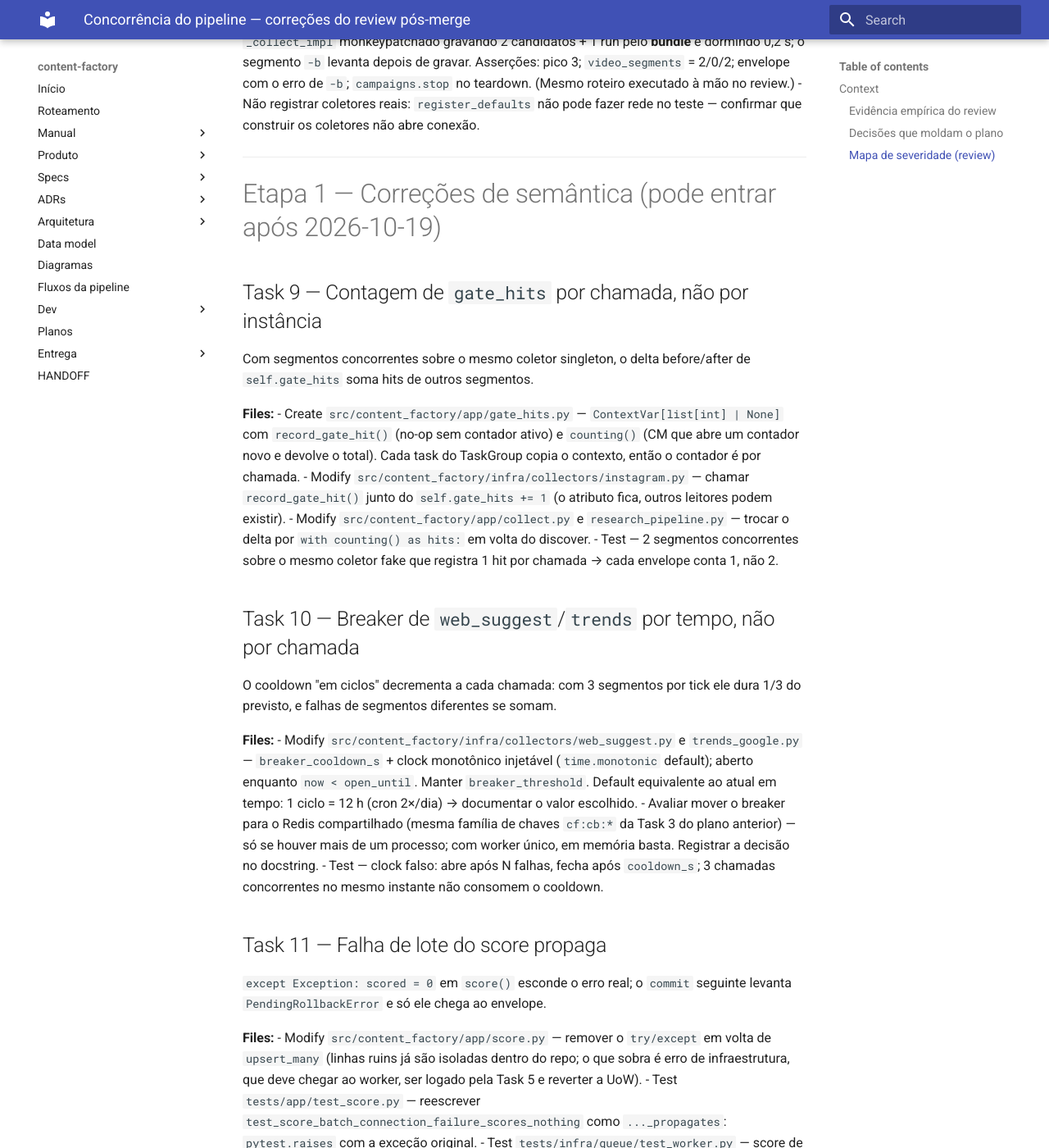
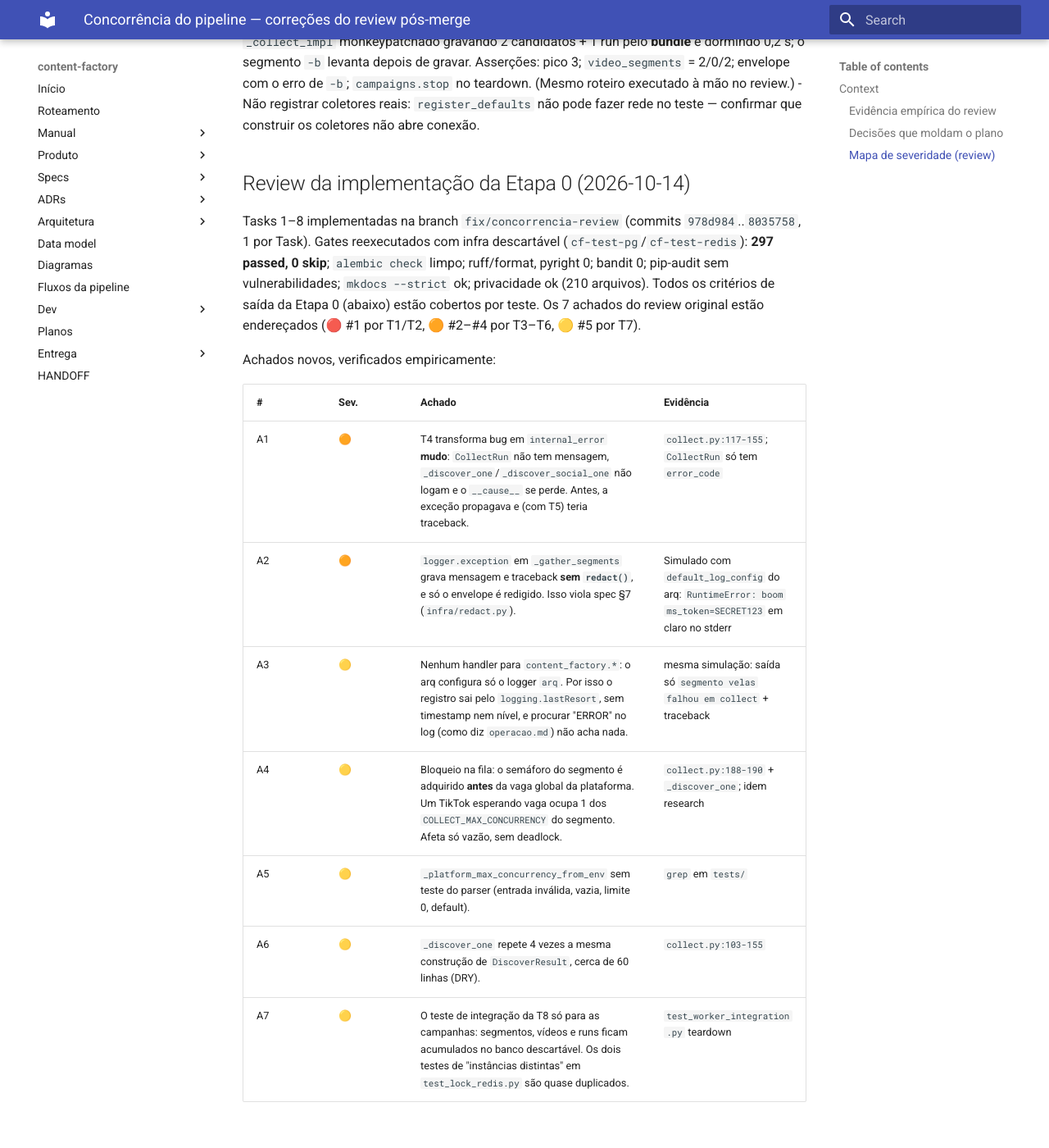
Before and after one commit to leonardodg/content-factory, an MkDocs documentation site: the page built from docs/ai-plans/2026-10-14-content-factory-concorrencia-review-fixes.md, in a window 1280 px wide and 1400 px high, scrolled down 5471 px. Shown: the whole window at 82% size. Built offline with MkDocs 1.6.1 and Material for MkDocs 9.7.7, drawn with Linux system fonts in a browser that asks for light colours; some of the changed text lies outside the part shown.

Commit message:
docs(review): review da implementação da Etapa 0 + Tasks 8.1/8.2
Co-Authored-By: Claude Opus 5.5 <noreply@anthropic.com>

```diff
--- a/docs/ai-plans/2026-10-14-content-factory-concorrencia-review-fixes.md
+++ b/docs/ai-plans/2026-10-14-content-factory-concorrencia-review-fixes.md
@@ -215,6 +215,53 @@ Fecha a outra lacuna: hoje só fakes cobrem `create_segment_deps`.
 - Não registrar coletores reais: `register_defaults` não pode fazer rede no
   teste — confirmar que construir os coletores não abre conexão.
 
+## Review da implementação da Etapa 0 (2026-10-14)
+
+Tasks 1–8 implementadas na branch `fix/concorrencia-review` (commits
+`978d984`..`8035758`, 1 por Task). Gates reexecutados com infra descartável
+(`cf-test-pg`/`cf-test-redis`): **297 passed, 0 skip**; `alembic check`
+limpo; ruff/format, pyright 0; bandit 0; pip-audit sem vulnerabilidades;
+`mkdocs --strict` ok; privacidade ok (210 arquivos). Todos os critérios de
+saída da Etapa 0 (abaixo) estão cobertos por teste. Os 7 achados do review
+original estão endereçados (🔴 #1 por T1/T2, 🟠 #2–#4 por T3–T6, 🟡 #5 por T7).
+
+Achados novos, verificados empiricamente:
+
+| # | Sev. | Achado | Evidência |
+| --- | --- | --- | --- |
+| A1 | 🟠 | T4 transforma bug em `internal_error` **mudo**: `CollectRun` não tem mensagem, `_discover_one`/`_discover_social_one` não logam e o `__cause__` se perde. Antes, a exceção propagava e (com T5) teria traceback. | `collect.py:117-155`; `CollectRun` só tem `error_code` |
+| A2 | 🟠 | `logger.exception` em `_gather_segments` grava mensagem e traceback **sem `redact()`**, e só o envelope é redigido. Isso viola spec §7 (`infra/redact.py`). | Simulado com `default_log_config` do arq: `RuntimeError: boom ms_token=SECRET123` em claro no stderr |
+| A3 | 🟡 | Nenhum handler para `content_factory.*`: o arq configura só o logger `arq`. Por isso o registro sai pelo `logging.lastResort`, sem timestamp nem nível, e procurar "ERROR" no log (como diz `operacao.md`) não acha nada. | mesma simulação: saída só `segmento velas falhou em collect` + traceback |
+| A4 | 🟡 | Bloqueio na fila: o semáforo do segmento é adquirido **antes** da vaga global da plataforma. Um TikTok esperando vaga ocupa 1 dos `COLLECT_MAX_CONCURRENCY` do segmento. Afeta só vazão, sem deadlock. | `collect.py:188-190` + `_discover_one`; idem research |
+| A5 | 🟡 | `_platform_max_concurrency_from_env` sem teste do parser (entrada inválida, vazia, limite 0, default). | `grep` em `tests/` |
+| A6 | 🟡 | `_discover_one` repete 4 vezes a mesma construção de `DiscoverResult`, cerca de 60 linhas (DRY). | `collect.py:103-155` |
+| A7 | 🟡 | O teste de integração da T8 só para as campanhas: segmentos, vídeos e runs ficam acumulados no banco descartável. Os dois testes de "instâncias distintas" em `test_lock_redis.py` são quase duplicados. | `test_worker_integration.py` teardown |
+
+## Task 8.1 — Causa do `internal_error` visível (A1), antes do swap
+
+**Files:** `app/collect.py`, `app/research_pipeline.py`, testes em `tests/app/`.
+- Ao converter uma exceção fora do contrato em `internal_error` (collect) ou
+  em run `failed` (research), registrar `logger.warning(..., exc_info=exc)`
+  com o segmento e a plataforma (logging na camada app é permitido; `domain/`
+  segue puro).
+- RED: `caplog` com coletor levantando `KeyError` → 1 registro com
+  `exc_info` e plataforma; irmãs persistem (o teste da T4 continua verde).
+
+## Task 8.2 — Log do worker redigido e com formato (A2 + A3), antes do swap
+
+**Files:** `infra/redact.py` (novo `RedactingFilter(logging.Filter)`),
+`infra/queue/worker.py` (`startup` instala handler com o filtro no logger
+`content_factory`, formato `%(asctime)s %(levelname)s %(name)s %(message)s`,
+`propagate=False`), `docs/manual/operacao.md`.
+- O filtro aplica `redact()` em `record.getMessage()` **e** no traceback
+  formatado (`record.exc_text`, preenchido via `Formatter.formatException`).
+- RED: `caplog`/handler de teste com exceção contendo `ms_token=X` → nenhum
+  `X` no texto final; o nível `ERROR` aparece na linha.
+
+A4–A7 ficam para a Etapa 2 (A4/A6 na Task 12 `bounded_gather`: adquirir a
+vaga da plataforma antes do semáforo do segmento e montar o resultado num
+único ponto; A5/A7 como miudezas da Task 16).
+
 ---
 
 # Etapa 1 — Correções de semântica (pode entrar após 2026-10-19)
@@ -352,6 +399,8 @@ Nunca apontar `TEST_*` para `content-factory-postgres-1`/`-redis-1` (experimento
 - Log `ERROR` com traceback por segmento falho (`caplog`).
 - `finished_at - started_at` ≈ `discover_ms + persist_ms` em runs novas.
 - Pico de TikTok == 1 com 3 segmentos concorrentes.
+- (Tasks 8.1/8.2) `internal_error` com traceback no log, e log do worker
+  com nível/timestamp e sem segredo em claro.
 
 **Troca de ambiente (inalterada, só após 2026-10-19 e após a Etapa 0):**
 exportar dados do experimento → parar os 3 workers → subir
```
Also changed, not shown: docs/HANDOFF.md (+22 -3 lines), docs/manual/operacao.md (+5 -2 lines).
